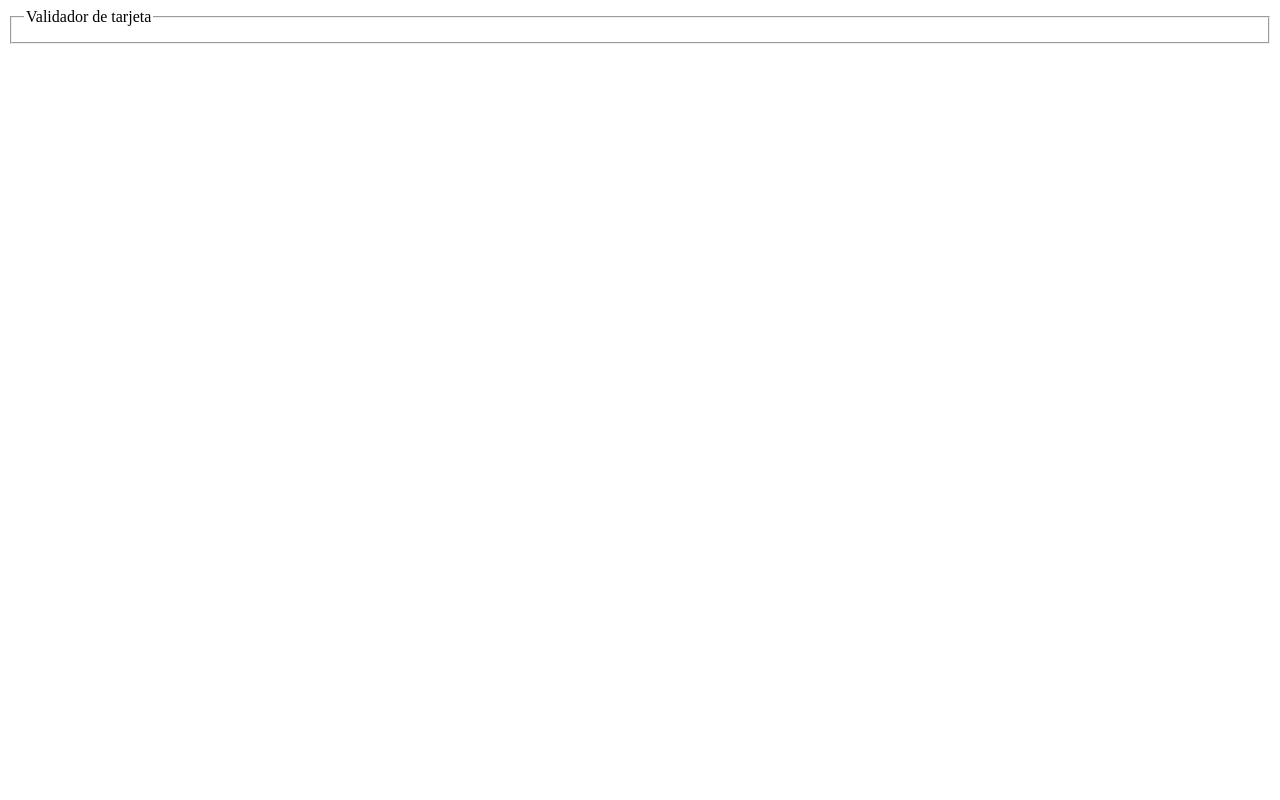
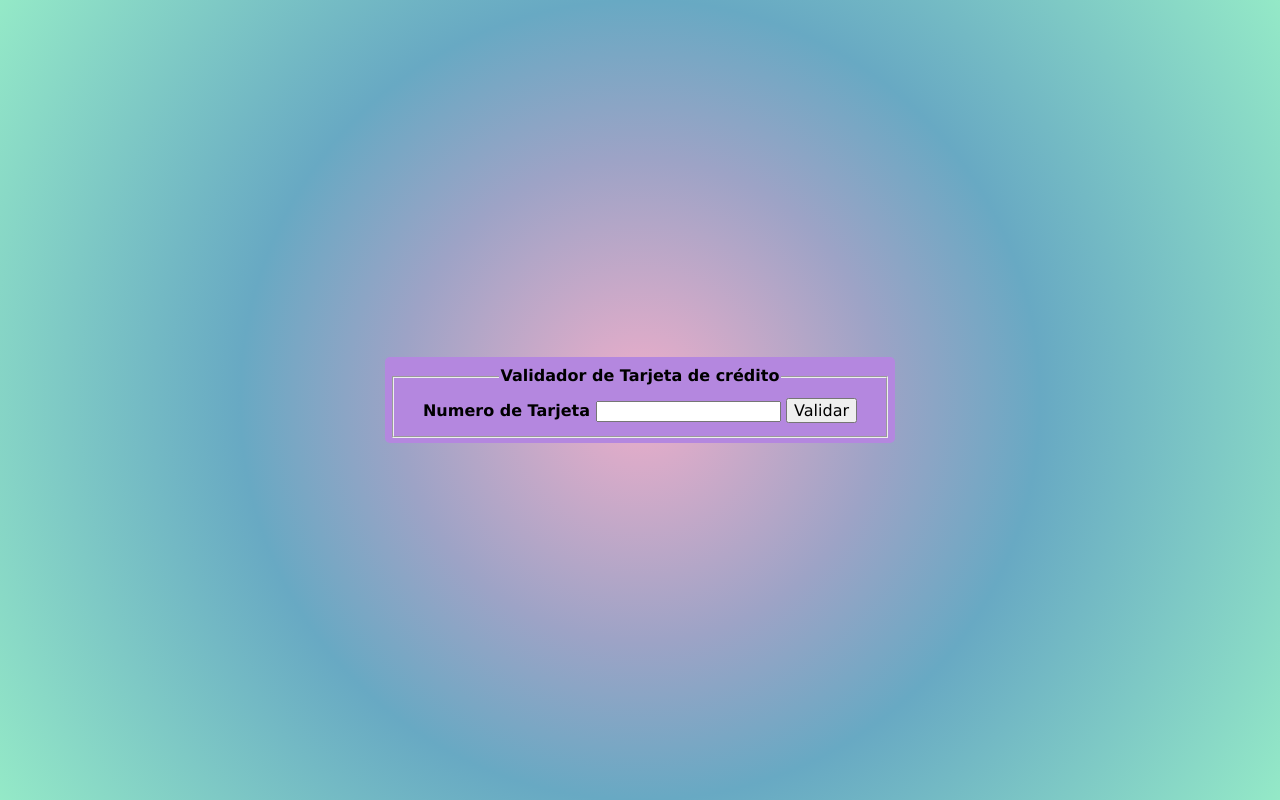
Before and after one commit to Laboratoria/LIM017-card-validation, a website with bundled scripts: page src/index.html in a window 1280 px wide. Built offline with nearby package versions, Linux system fonts and the light colour scheme.

Commit message:
Agregando form

```diff
--- a/src/index.html
+++ b/src/index.html
@@ -6,16 +6,20 @@
     <link rel="stylesheet" href="style.css" />
   </head>
   <body>
-    <header></header>
-    <main></main>
+    <div class="contenenor-principal">
+        <form class="form">
+            <fieldset>
+              <legend>Validador de Tarjeta de crédito</legend>
+                <label>Numero de Tarjeta</label>
+                <input type="text" >
 
-    <form>
-      <fieldset>
-        <legend>Validador de tarjeta</legend>
-      </fieldset>
+                <button class="btn">Validar</button>
+            </fieldset>
 
-    </form>
-    <footer></footer>
-    <script src="index.js" type="module"></script>
+        </form>
+
+      <footer></footer>
+      <script src="index.js" type="module"></script>
+    </div>
   </body>
 </html>
--- a/src/style.css
+++ b/src/style.css
@@ -0,0 +1,37 @@
+body {
+    margin: 0;
+    font-family: 'Lucida Sans', 'Lucida Sans Regular', 'Lucida Grande', 'Lucida Sans Unicode', Geneva, Verdana, sans-serif;
+    font-weight: bold;
+    background: rgb(238,174,202);
+    background: radial-gradient(circle, rgba(238,174,202,1) 0%, rgba(157,163,198,1) 32%, rgba(104,169,195,1) 53%, rgba(148,233,199,1) 100%);
+    background-position: center;
+    display: flex;
+    align-items: center;
+    justify-content: center;
+    min-height: 100vh;
+}
+
+.contenedor-principal {
+
+}
+
+.form {
+    text-align: center;
+    padding:5px;
+    width:500px;
+    line-height:1.8;
+    margin: 0 auto;
+    background-color: rgb(180, 135, 223);
+    border-radius: 5px;
+
+
+
+
+ }
+
+ .btn {
+     font-size: 1rem;
+     font-family: 'Lucida Sans', 'Lucida Sans Regular', 'Lucida Grande', 'Lucida Sans Unicode', Geneva, Verdana, sans-serif;
+     justify-content: center;
+
+ }
```
